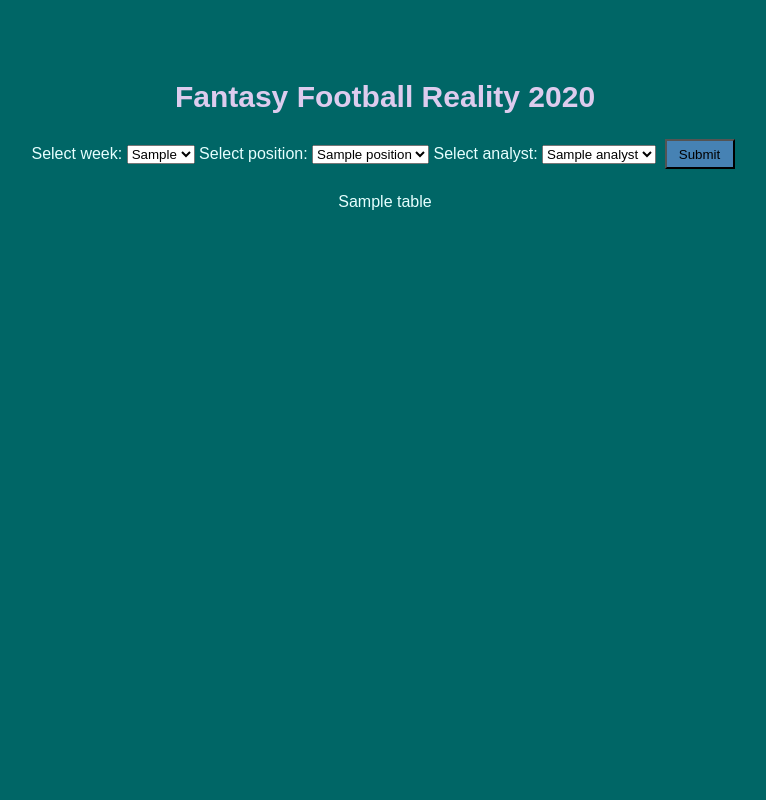
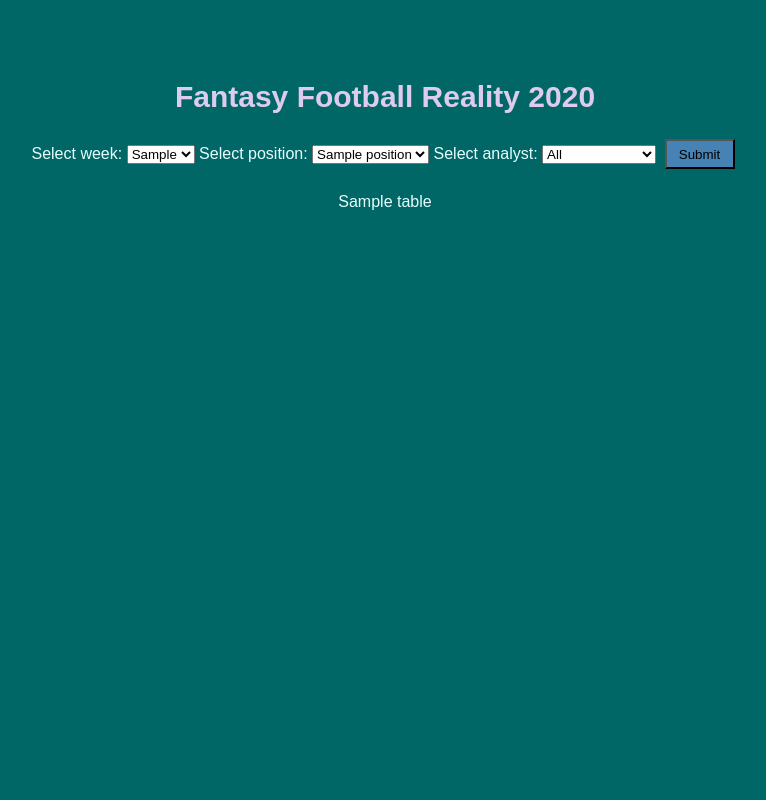
Before and after one commit to freerangeandy/ff-reality, a Flask app: template templates/index.html in a window 1280 px wide. Shown: the whole page, without its empty margins (255-1021 px from the left). Run offline with Flask 2, Linux system fonts and the light colour scheme; the template is opened without the code that fills it: most values are stand-ins (such as "Sample title", 1, 10 or a date in 2020).

Commit message:
add option for all-analyst comparison

```diff
--- a/templates/index.html
+++ b/templates/index.html
@@ -23,6 +23,7 @@
         </select>
         <label for="analysts-select">Select analyst:</label>
         <select class="analysts" name="analysts-select">
+          <option value="99">All</option>
           {% for (num, analyst) in analysts %}
             <option value="{{num}}">{{analyst}}</option>
           {% endfor %}
```
